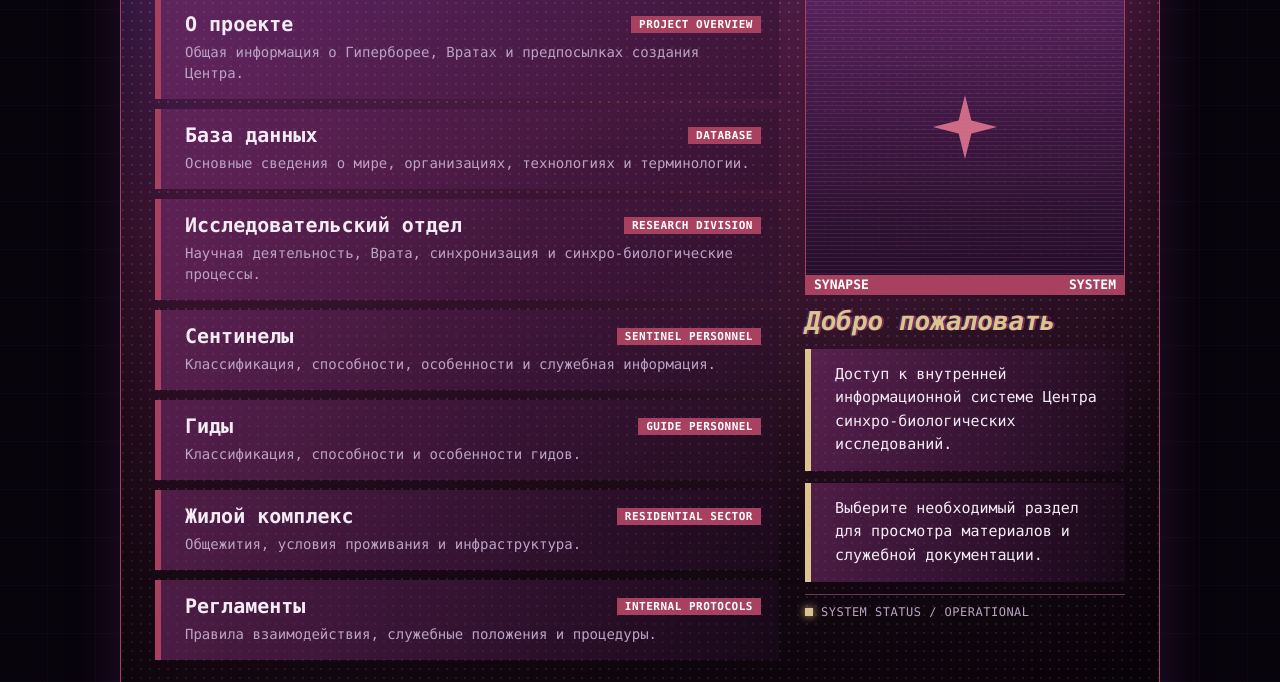
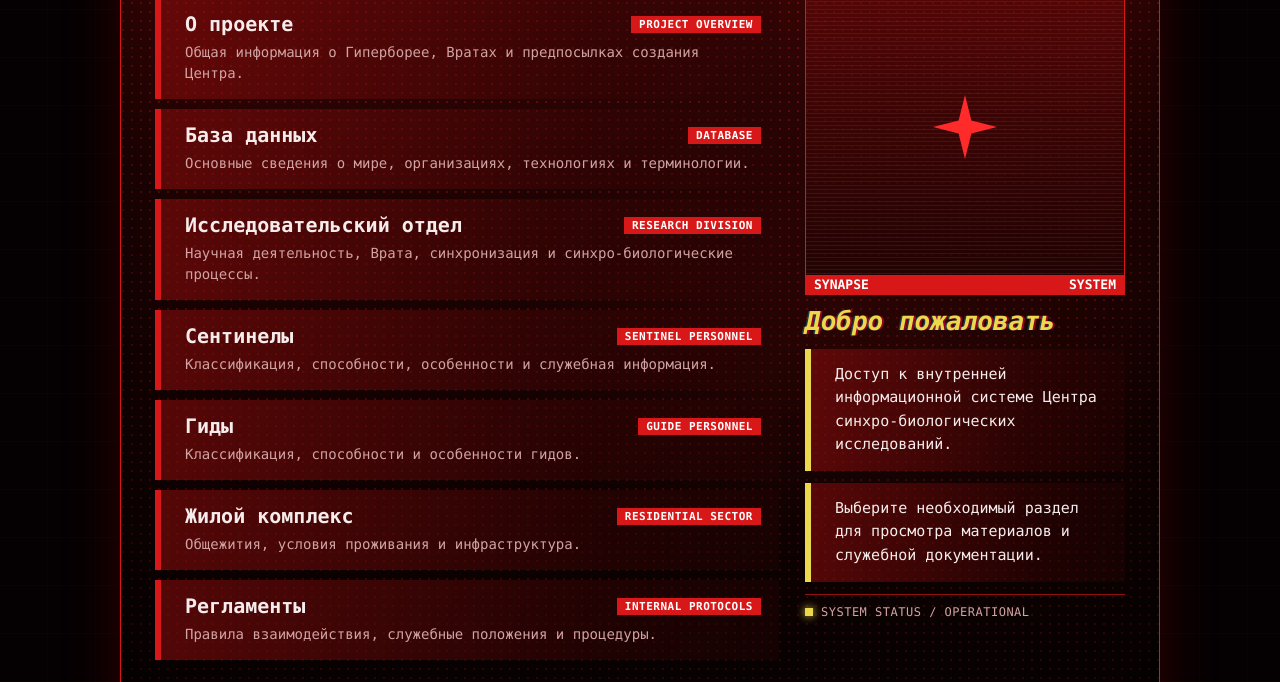
Before and after one commit to NRAcademy/synapse-hyperborea, a plain HTML site: page index.html in a window 1280 px wide. Shown: the part 288-970 px from the top of the page. Drawn offline with Linux system fonts and the light colour scheme.

Commit message:
Update index.html

```diff
--- a/index.html
+++ b/index.html
@@ -3,23 +3,23 @@
 <head>
   <meta charset="UTF-8">
   <meta name="viewport" content="width=device-width, initial-scale=1.0, viewport-fit=cover">
-  <meta name="theme-color" content="#07040b">
+  <meta name="theme-color" content="#050102">
   <title>SYNAPSE — Центральная информационная система</title>
   <style>
     :root {
-      --bg: #07040b;
-      --red-deep: #14081a;
-      --red-dark: #3a1442;
-      --red: #6e2455;
-      --red-bright: #a8405f;
-      --red-hot: #cf6a86;
-      --yellow: #dcc48e;
-      --text: #f3ecf4;
-      --muted: #bba3c4;
-      --line: rgba(168, 90, 140, .6);
-      --line-soft: rgba(168, 90, 140, .3);
+      --bg: #050102;
+      --red-deep: #1a0202;
+      --red-dark: #4a0606;
+      --red: #8f0c0c;
+      --red-bright: #d81818;
+      --red-hot: #ff2a2a;
+      --yellow: #ecd84c;
+      --text: #f6ecec;
+      --muted: #d1a3a3;
+      --line: rgba(216, 24, 24, .65);
+      --line-soft: rgba(216, 24, 24, .32);
       --mono: "Consolas", "Lucida Console", "Courier New", ui-monospace, monospace;
-      --scan: repeating-linear-gradient(0deg, rgba(200, 120, 190, .13) 0 1px, transparent 1px 4px);
+      --scan: repeating-linear-gradient(0deg, rgba(255, 50, 50, .16) 0 1px, transparent 1px 4px);
     }
 
     * { box-sizing: border-box; }
@@ -31,9 +31,9 @@
       color: var(--text);
       font-family: var(--mono);
       background:
-        radial-gradient(ellipse 70% 50% at 50% 0%, rgba(120, 50, 140, .28), transparent 70%),
-        repeating-linear-gradient(0deg, transparent 0 47px, rgba(150,90,170,.08) 48px),
-        repeating-linear-gradient(90deg, transparent 0 47px, rgba(150,90,170,.08) 48px),
+        radial-gradient(ellipse 70% 50% at 50% 0%, rgba(143, 12, 12, .22), transparent 70%),
+        repeating-linear-gradient(0deg, transparent 0 47px, rgba(216,24,24,.07) 48px),
+        repeating-linear-gradient(90deg, transparent 0 47px, rgba(216,24,24,.07) 48px),
         var(--bg);
     }
 
@@ -52,11 +52,11 @@
       letter-spacing: -.5px;
       line-height: 1.15;
       overflow-wrap: anywhere;
-      background: linear-gradient(100deg, #5a2c86, #8a3358 70%, #a8405f);
+      background: linear-gradient(180deg, #b01212, #6d0707);
       border: 1px solid var(--red-bright);
       border-bottom: 0;
       clip-path: polygon(0 0, calc(100% - 38px) 0, 100% 38px, 100% 100%, 0 100%);
-      text-shadow: 2px 0 rgba(220,80,130,.5), -2px 0 rgba(120,160,255,.25);
+      text-shadow: 2px 0 rgba(255,0,60,.55), -2px 0 rgba(0,220,255,.25);
     }
 
     /* ---------- Основная панель ---------- */
@@ -67,11 +67,11 @@
       overflow: hidden;
       border: 1px solid var(--red-bright);
       background:
-        radial-gradient(circle at 2px 2px, rgba(190,120,200,.28) 1px, transparent 1.5px) 0 0 / 9px 9px,
-        linear-gradient(165deg, #3d2260 0%, #4d1a40 36%, #2a0f22 66%, #0d0610 100%);
+        radial-gradient(circle at 2px 2px, rgba(216,24,24,.35) 1px, transparent 1.5px) 0 0 / 9px 9px,
+        linear-gradient(180deg, #4a0606 0%, #260303 38%, #0c0202 100%);
       background-size: 9px 9px, auto;
       background-repeat: repeat, no-repeat;
-      box-shadow: 0 0 50px rgba(110, 40, 130, .3), inset 0 0 90px rgba(0,0,0,.55);
+      box-shadow: 0 0 50px rgba(160, 0, 0, .28), inset 0 0 90px rgba(0,0,0,.55);
     }
     .sheet::before {   /* мягкий перелив + строчная развёртка */
       content: "";
@@ -79,7 +79,7 @@
       pointer-events: none;
       background:
         linear-gradient(180deg, transparent 20%, rgba(0,0,0,.55)),
-        radial-gradient(ellipse 50% 35% at 70% 55%, rgba(190,80,150,.12), transparent 70%);
+        radial-gradient(ellipse 50% 35% at 70% 55%, rgba(255,30,30,.10), transparent 70%);
     }
     .squares {
       position: absolute; top: 14px; right: 18px;
@@ -93,7 +93,7 @@
     .block {
       position: relative;
       padding: 14px 20px 15px 24px;
-      background: linear-gradient(90deg, rgba(120,45,110,.55), rgba(70,25,70,.42) 70%, rgba(40,14,44,.32));
+      background: linear-gradient(90deg, rgba(143,12,12,.55), rgba(60,4,4,.45) 70%, rgba(40,3,3,.35));
       border-left: 6px solid var(--red-bright);
       transition: background .25s, border-color .25s;
     }
@@ -110,7 +110,7 @@
       font-weight: 700;
       line-height: 1.2;
       letter-spacing: -.5px;
-      text-shadow: 2px 0 rgba(220,80,130,.4), -1px 0 rgba(120,160,255,.2);
+      text-shadow: 2px 0 rgba(255,0,60,.4), -1px 0 rgba(0,220,255,.2);
     }
     .subtitle { margin: 0; font-size: clamp(15px, 2.2vw, 20px); }
     header { margin-bottom: 28px; }
@@ -153,7 +153,7 @@
       padding: 14px 18px 15px 24px;
       color: var(--text);
       text-decoration: none;
-      background: linear-gradient(90deg, rgba(120,45,110,.55), rgba(70,25,70,.42) 70%, rgba(40,14,44,.32));
+      background: linear-gradient(90deg, rgba(143,12,12,.55), rgba(60,4,4,.45) 70%, rgba(40,3,3,.35));
       border-left: 6px solid var(--red-bright);
       transition: color .2s, background .2s, border-color .2s, box-shadow .2s, transform .2s;
     }
@@ -182,14 +182,14 @@
     .menu a:focus-visible {
       color: var(--hc);
       border-left-color: var(--hc);
-      background: linear-gradient(90deg, color-mix(in srgb, var(--hc) 28%, #2e1238), rgba(60,22,62,.55) 75%, rgba(40,14,44,.4));
+      background: linear-gradient(90deg, color-mix(in srgb, var(--hc) 30%, #3a0404), rgba(60,4,4,.55) 75%, rgba(40,3,3,.4));
       box-shadow: 0 0 22px color-mix(in srgb, var(--hc) 28%, transparent), inset 0 0 0 1px color-mix(in srgb, var(--hc) 40%, transparent);
       transform: translateX(6px);
       outline: none;
-      text-shadow: 1.5px 0 rgba(220,80,130,.4), -1px 0 rgba(120,160,255,.2);
+      text-shadow: 1.5px 0 rgba(255,0,60,.45), -1px 0 rgba(0,220,255,.22);
     }
     .menu a:hover::after, .menu a:focus-visible::after { opacity: 1; }
-    .menu a:hover .tag, .menu a:focus-visible .tag { background: var(--hc); color: #1a0b22; }
+    .menu a:hover .tag, .menu a:focus-visible .tag { background: var(--hc); color: #1a0202; }
     .menu a:hover .desc, .menu a:focus-visible .desc { color: var(--text); text-shadow: none; }
 
     /* ---------- Правая панель-терминал ---------- */
@@ -207,7 +207,7 @@
       display: grid;
       place-items: center;
       border: 1px solid var(--red-bright);
-      background: linear-gradient(180deg, rgba(105,45,120,.55), rgba(32,12,38,.88));
+      background: linear-gradient(180deg, rgba(120,8,8,.55), rgba(30,2,2,.85));
       overflow: hidden;
       transition: border-color .25s;
     }
@@ -225,7 +225,7 @@
       position: relative;
       max-width: 82%; max-height: 82%;
       object-fit: contain;
-      filter: drop-shadow(0 0 12px rgba(200,100,190,.5));
+      filter: drop-shadow(0 0 12px rgba(255,30,30,.5));
       transition: opacity .18s;
     }
     .card img.swap { opacity: 0; }
@@ -249,7 +249,7 @@
       font-style: italic;
       font-weight: 700;
       line-height: 1.15;
-      text-shadow: 2px 0 rgba(220,80,130,.45), -1.5px 0 rgba(120,160,255,.25);
+      text-shadow: 2px 0 rgba(255,0,60,.5), -1.5px 0 rgba(0,220,255,.25);
       transition: color .2s;
     }
     .terminal .block { border-left-color: var(--hc); font-size: 15px; line-height: 1.55; }
@@ -343,31 +343,31 @@
               <span>NAVIGATION / 00</span>
             </div>
             <ul class="menu">
-              <li><a href="#about" style="--hc:#e0a27a" data-name="О проекте" data-tag="PROJECT OVERVIEW" data-text="Общая информация о Гиперборее, Вратах и предпосылках создания Центра.">
+              <li><a href="#about" style="--hc:#ff9a3c" data-name="О проекте" data-tag="PROJECT OVERVIEW" data-text="Общая информация о Гиперборее, Вратах и предпосылках создания Центра.">
                 <span class="name">О проекте</span><span class="tag">PROJECT OVERVIEW</span>
                 <span class="desc">Общая информация о Гиперборее, Вратах и предпосылках создания Центра.</span></a></li>
 
-              <li><a href="#database" style="--hc:#d98aa0" data-name="База данных" data-tag="DATABASE" data-text="Основные сведения о мире, организациях, технологиях и терминологии.">
+              <li><a href="#database" style="--hc:#ff6b8a" data-name="База данных" data-tag="DATABASE" data-text="Основные сведения о мире, организациях, технологиях и терминологии.">
                 <span class="name">База данных</span><span class="tag">DATABASE</span>
                 <span class="desc">Основные сведения о мире, организациях, технологиях и терминологии.</span></a></li>
 
-              <li><a href="#research" style="--hc:#e6d3a0" data-name="Исследовательский отдел" data-tag="RESEARCH DIVISION" data-text="Научная деятельность, Врата, синхронизация и синхро-биологические процессы.">
+              <li><a href="#research" style="--hc:#fff2a8" data-name="Исследовательский отдел" data-tag="RESEARCH DIVISION" data-text="Научная деятельность, Врата, синхронизация и синхро-биологические процессы.">
                 <span class="name">Исследовательский отдел</span><span class="tag">RESEARCH DIVISION</span>
                 <span class="desc">Научная деятельность, Врата, синхронизация и синхро-биологические процессы.</span></a></li>
 
-              <li><a href="#sentinels" style="--hc:#d4606e" data-name="Сентинелы" data-tag="SENTINEL PERSONNEL" data-icon="assets/Esper_sticker.png" data-text="Классификация, способности, особенности и служебная информация.">
+              <li><a href="#sentinels" style="--hc:#ff4d4d" data-name="Сентинелы" data-tag="SENTINEL PERSONNEL" data-icon="assets/Esper_sticker.png" data-text="Классификация, способности, особенности и служебная информация.">
                 <span class="name">Сентинелы</span><span class="tag">SENTINEL PERSONNEL</span>
                 <span class="desc">Классификация, способности, особенности и служебная информация.</span></a></li>
 
-              <li><a href="#guides" style="--hc:#dcc48e" data-name="Гиды" data-tag="GUIDE PERSONNEL" data-icon="assets/Guide_sticker.png" data-text="Классификация, способности и особенности гидов.">
+              <li><a href="#guides" style="--hc:#ecd84c" data-name="Гиды" data-tag="GUIDE PERSONNEL" data-icon="assets/Guide_sticker.png" data-text="Классификация, способности и особенности гидов.">
                 <span class="name">Гиды</span><span class="tag">GUIDE PERSONNEL</span>
                 <span class="desc">Классификация, способности и особенности гидов.</span></a></li>
 
-              <li><a href="#residential" style="--hc:#e8cfe0" data-name="Жилой комплекс" data-tag="RESIDENTIAL SECTOR" data-text="Общежития, условия проживания и инфраструктура.">
+              <li><a href="#residential" style="--hc:#ffd0d0" data-name="Жилой комплекс" data-tag="RESIDENTIAL SECTOR" data-text="Общежития, условия проживания и инфраструктура.">
                 <span class="name">Жилой комплекс</span><span class="tag">RESIDENTIAL SECTOR</span>
                 <span class="desc">Общежития, условия проживания и инфраструктура.</span></a></li>
 
-              <li><a href="#protocols" style="--hc:#b9a0e0" data-name="Регламенты" data-tag="INTERNAL PROTOCOLS" data-text="Правила взаимодействия, служебные положения и процедуры.">
+              <li><a href="#protocols" style="--hc:#ff7a45" data-name="Регламенты" data-tag="INTERNAL PROTOCOLS" data-text="Правила взаимодействия, служебные положения и процедуры.">
                 <span class="name">Регламенты</span><span class="tag">INTERNAL PROTOCOLS</span>
                 <span class="desc">Правила взаимодействия, служебные положения и процедуры.</span></a></li>
             </ul>
```
